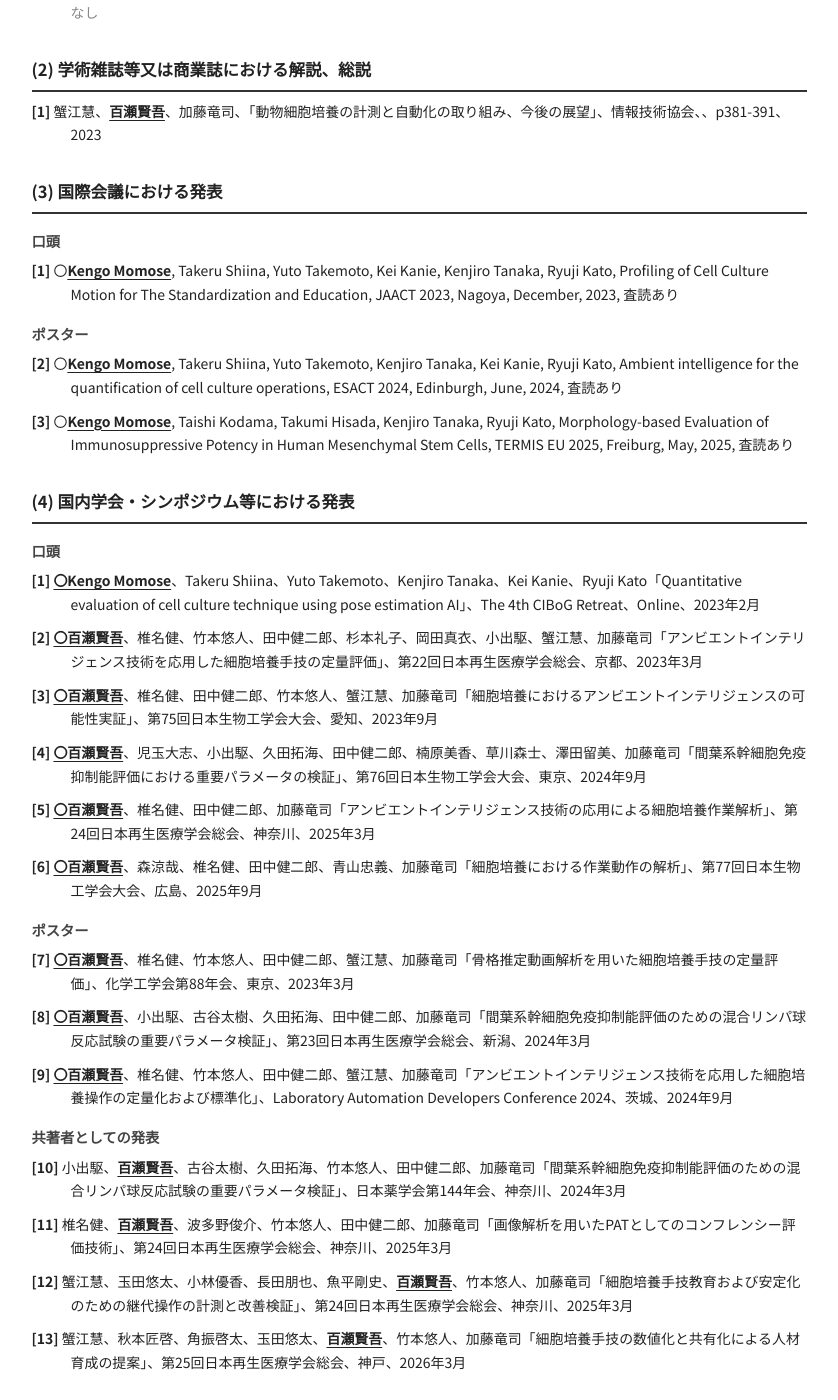
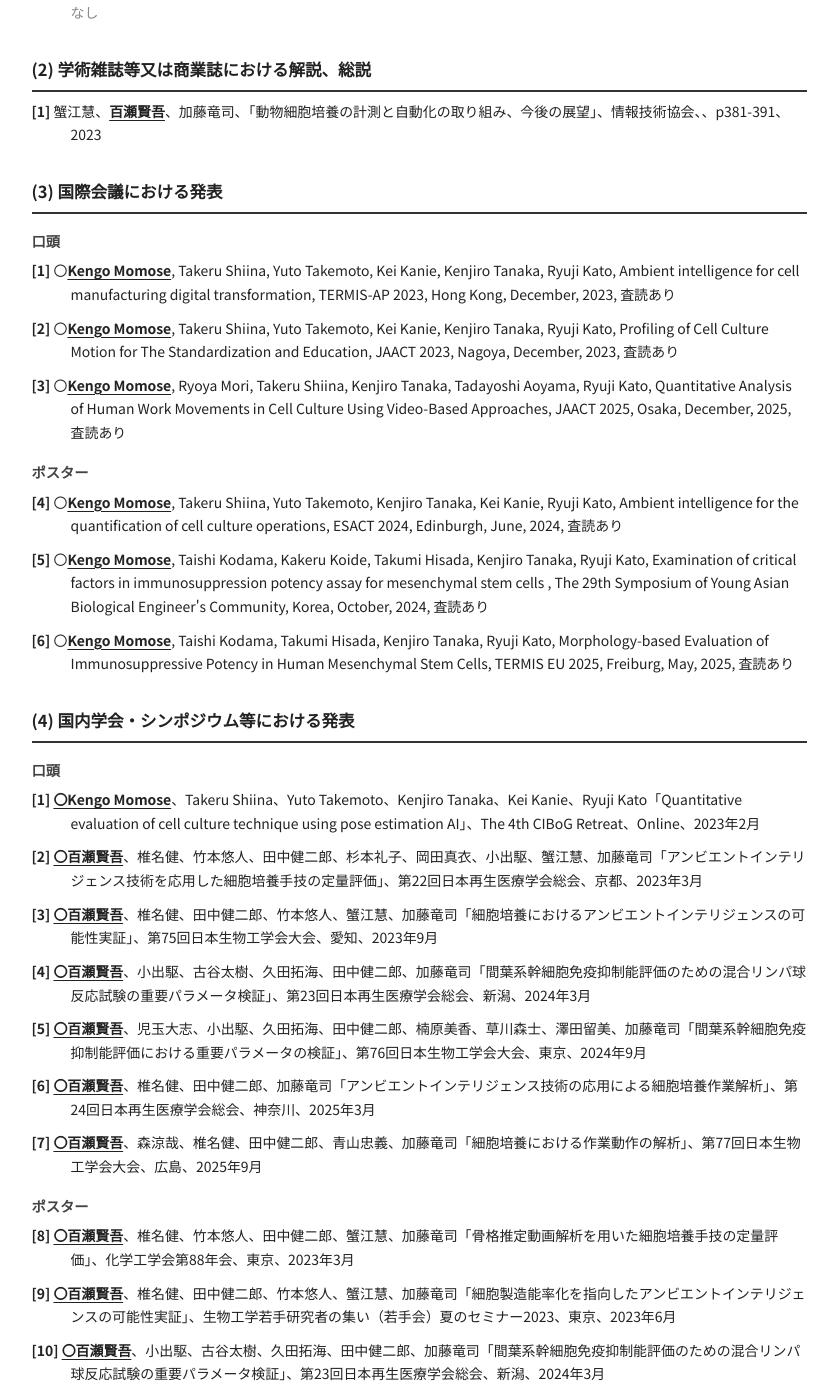
Before and after one commit to kengomomose/achievement-list, a Jekyll site: the page built from index.html, in a window 1280 px wide and 1400 px high, scrolled down 298 px. Shown: the whole window, without its empty margins (221-1059 px from the left). Built offline with Jekyll 4.4.1, drawn with Linux system fonts in a browser that asks for light colours; some of the changed text lies outside the part shown.

Commit message:
学会発表を2023年以降のリストから確認して記載

```diff
--- a/_data/achievements.yml
+++ b/_data/achievements.yml
@@ -113,11 +113,43 @@ international:
         - { name: "Kei Kanie" }
         - { name: "Kenjiro Tanaka" }
         - { name: "Ryuji Kato" }
+      title: "Ambient intelligence for cell manufacturing digital transformation"
+      conference: "TERMIS-AP 2023"
+      place: "Hong Kong"
+      month: "December"
+      year: 2023
+      peer_reviewed: true
+
+    - lang: en
+      presenter: true
+      authors:
+        - { name: "Kengo Momose", me: true }
+        - { name: "Takeru Shiina" }
+        - { name: "Yuto Takemoto" }
+        - { name: "Kei Kanie" }
+        - { name: "Kenjiro Tanaka" }
+        - { name: "Ryuji Kato" }
       title: "Profiling of Cell Culture Motion for The Standardization and Education"
       conference: "JAACT 2023"
       place: "Nagoya"
       month: "December"
       year: 2023
+      peer_reviewed: true
+
+    - lang: en
+      presenter: true
+      authors:
+        - { name: "Kengo Momose", me: true }
+        - { name: "Ryoya Mori" }
+        - { name: "Takeru Shiina" }
+        - { name: "Kenjiro Tanaka" }
+        - { name: "Tadayoshi Aoyama" }
+        - { name: "Ryuji Kato" }
+      title: "Quantitative Analysis of Human Work Movements in Cell Culture Using Video-Based Approaches"
+      conference: "JAACT 2025"
+      place: "Osaka"
+      month: "December"
+      year: 2025
       peer_reviewed: true
 
   poster:
@@ -134,6 +166,22 @@ international:
       conference: "ESACT 2024"
       place: "Edinburgh"
       month: "June"
+      year: 2024
+      peer_reviewed: true
+
+    - lang: en
+      presenter: true
+      authors:
+        - { name: "Kengo Momose", me: true }
+        - { name: "Taishi Kodama" }
+        - { name: "Kakeru Koide" }
+        - { name: "Takumi Hisada" }
+        - { name: "Kenjiro Tanaka" }
+        - { name: "Ryuji Kato" }
+      title: "Examination of critical factors in immunosuppression potency assay for mesenchymal stem cells "
+      conference: "The 29th Symposium of Young Asian Biological Engineer's Community"
+      place: "Korea"
+      month: "October"
       year: 2024
       peer_reviewed: true
 
@@ -248,6 +296,21 @@ domestic:
       presenter: true
       authors:
         - { name: "百瀬賢吾", me: true }
+        - { name: "小出駆" }
+        - { name: "古谷太樹" }
+        - { name: "久田拓海" }
+        - { name: "田中健二郎" }
+        - { name: "加藤竜司" }
+      title: "間葉系幹細胞免疫抑制能評価のための混合リンパ球反応試験の重要パラメータ検証"
+      conference: "第23回日本再生医療学会総会"
+      place: "新潟"
+      year: 2024
+      month: 3
+
+    - lang: ja
+      presenter: true
+      authors:
+        - { name: "百瀬賢吾", me: true }
         - { name: "児玉大志" }
         - { name: "小出駆" }
         - { name: "久田拓海" }
@@ -311,6 +374,21 @@ domestic:
       presenter: true
       authors:
         - { name: "百瀬賢吾", me: true }
+        - { name: "椎名健" }
+        - { name: "田中健二郎" }
+        - { name: "竹本悠人" }
+        - { name: "蟹江慧" }
+        - { name: "加藤竜司" }
+      title: "細胞製造能率化を指向したアンビエントインテリジェンスの可能性実証"
+      conference: "生物工学若手研究者の集い（若手会）夏のセミナー2023"
+      place: "東京"
+      year: 2023
+      month: 6
+
+    - lang: ja
+      presenter: true
+      authors:
+        - { name: "百瀬賢吾", me: true }
         - { name: "小出駆" }
         - { name: "古谷太樹" }
         - { name: "久田拓海" }
@@ -339,6 +417,21 @@ domestic:
 
   # --- 共著者としての発表（〇なし、申請者は太字＋下線のみ） ---
   coauthor:
+    - lang: ja
+      presenter: false
+      authors:
+        - { name: "Takeru Shiina" }
+        - { name: "Kengo Momose", me: true }
+        - { name: "Yuto Takemoto" }
+        - { name: "Kenjiro Tanaka" }
+        - { name: "Kei Kanie" }
+        - { name: "Ryuji Kato" }
+      title: "Ambient intelligence for cell manufacturing DX"
+      conference: "The 28th Symposium of Young Asian Biological Engineers’ Community"
+      place: "Taiwan"
+      year: 2023
+      month: 7
+
     - lang: ja
       presenter: false
       authors:
```
